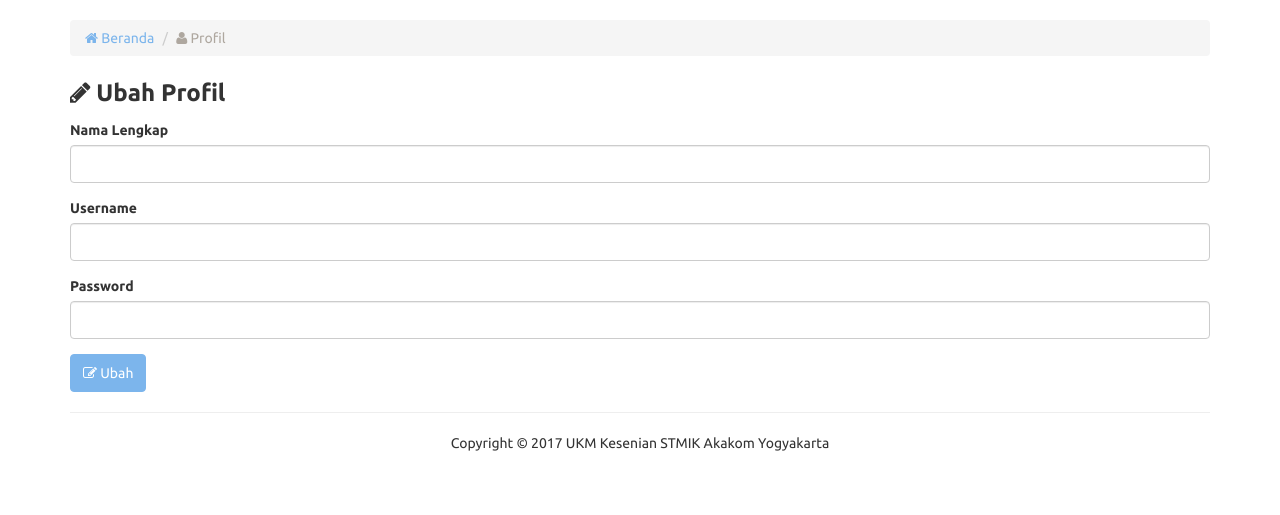
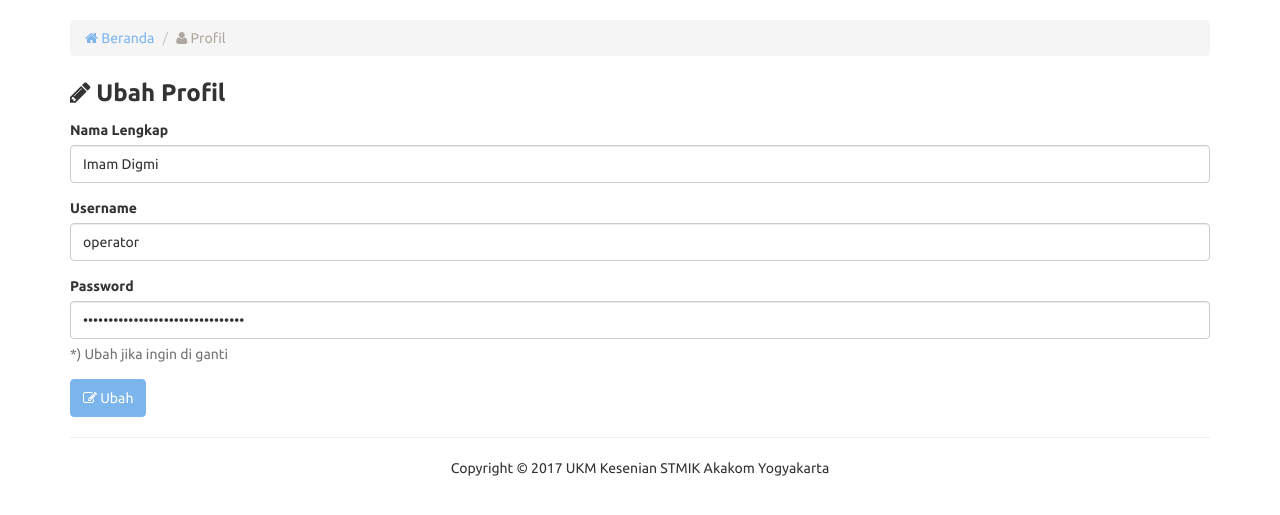
Before and after one commit to imamdigmi/simple-recruitment-dss-ahp, a PHP site: page /profil.php in a window 1280 px wide. Shown: the part 72-587 px from the top of the page. Run offline with PHP 8.4, Linux system fonts and the light colour scheme; the visitor is signed in with stand-in values (Sample User, id 1); data comes from the database, SQL or seed files in the repository; data that the repository does not hold is empty.

Commit message:
Fixes #13

```diff
--- a/profil.php
+++ b/profil.php
@@ -37,16 +37,17 @@ if($_POST){
   	</p>
     <form method="post">
       <div class="form-group">
-        <label for="nl">Nama Lengkap</label>
-        <input type="text" class="form-control" id="nl" name="nl" value="<?php echo $eks->nl; ?>" required>
+        <label for="name">Nama Lengkap</label>
+        <input type="text" class="form-control" id="name" name="name" value="<?php echo $eks->name; ?>" required>
       </div>
       <div class="form-group">
-        <label for="un">Username</label>
-        <input type="text" class="form-control" id="un" name="un" value="<?php echo $eks->un; ?>" required>
+        <label for="username">Username</label>
+        <input type="text" class="form-control" id="username" name="username" value="<?php echo $eks->username; ?>" required>
       </div>
       <div class="form-group">
-        <label for="pw">Password</label>
-        <input type="text" class="form-control" id="pw" name="pw" value="<?php echo $eks->pw; ?>" required>
+        <label for="password">Password</label>
+        <input type="password" class="form-control" id="password" name="password" value="<?php echo $eks->password; ?>" required>
+        <span class="help-block text-red">*) Ubah jika ingin di ganti</span>
       </div>
       <button type="submit" class="btn btn-primary"><span class="fa fa-edit"></span> Ubah</button>
     </form>
```
